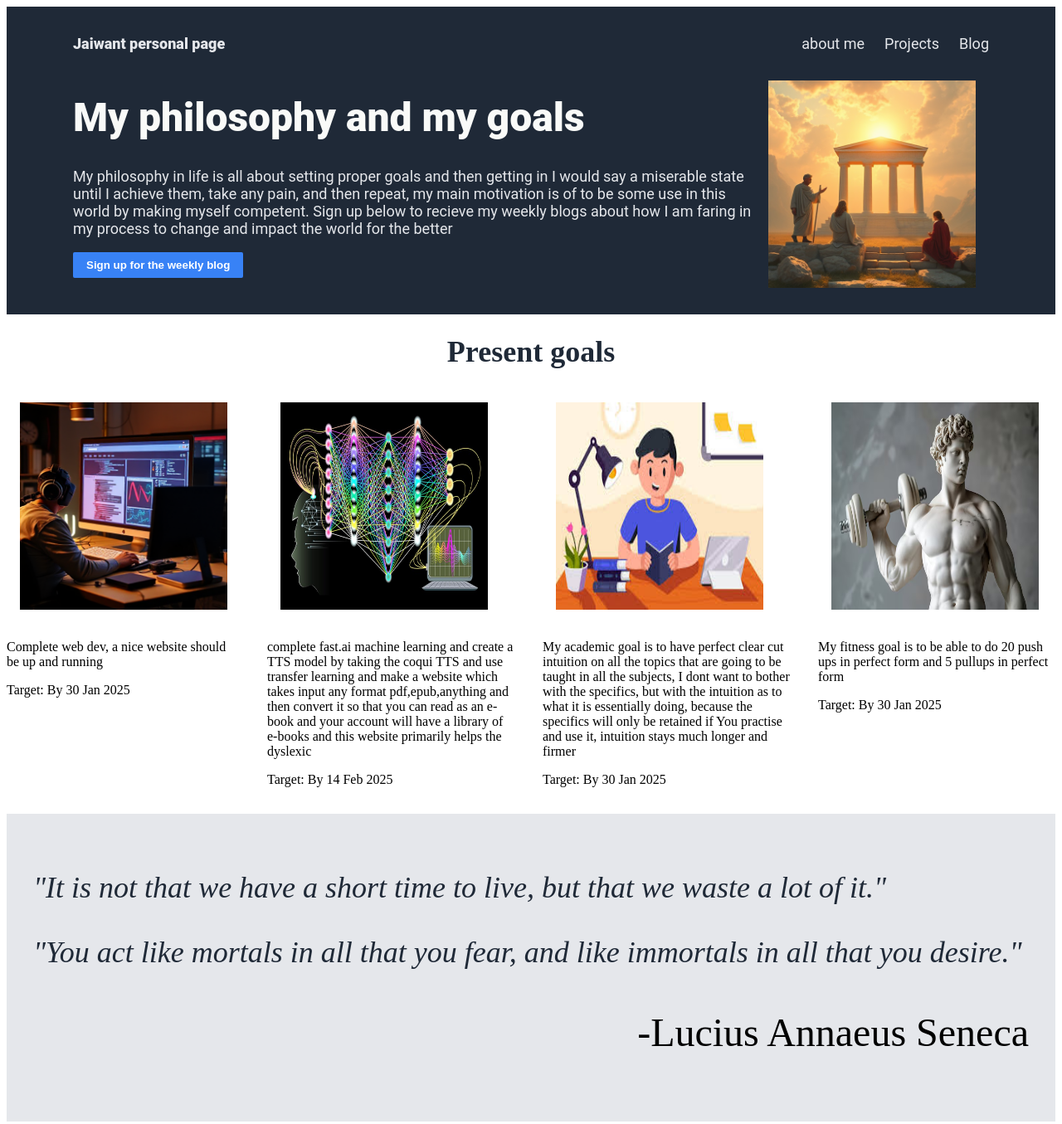
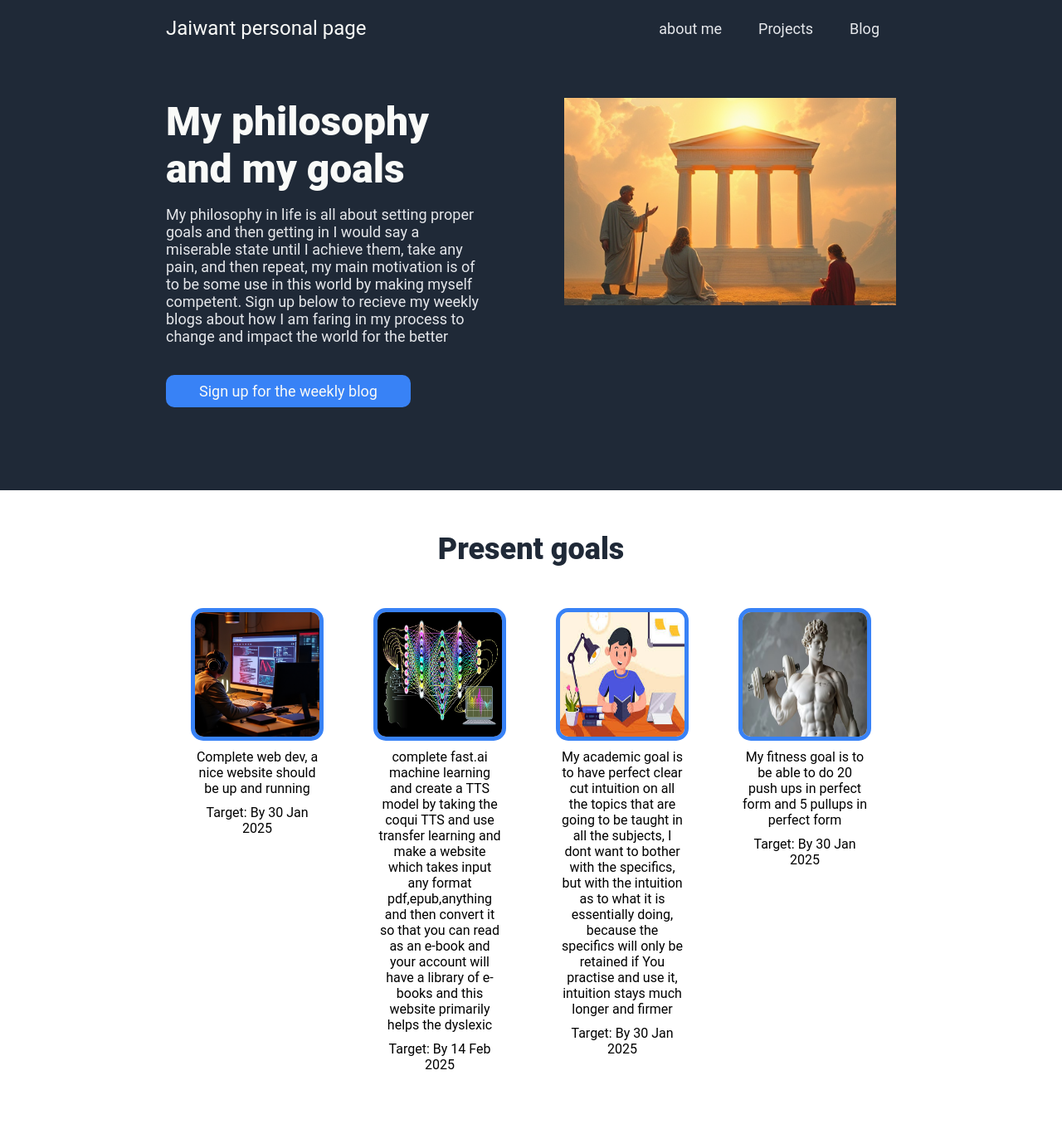
Before and after one commit to probott2op/landing-page, a plain HTML site: page index.html in a window 1280 px wide. Shown: the top 1355 px of the page at 83% size. Drawn offline with Linux system fonts and the light colour scheme.

Commit message:
The whole thing is changed literally 1. changed everything from the html to css 2. made the html easier and parsable 3. css also looks much neater

```diff
--- a/index.html
+++ b/index.html
@@ -7,67 +7,75 @@
     <title>Personal page</title>
 </head>
 <body>
-    <div class="upper-color">
-        <div class="upper">
-            <div class="header">
+    <header>
         <p class="header-logo">Jaiwant personal page</p>
-                <ul>
+        <nav>
+            <ul class="nav-links">
                 <li><a href="">about me</a></li>
                 <li><a href="">Projects</a></li>
                 <li><a href="">Blog</a></li>
             </ul>
+        </nav>
+    </header>
+
+    <main>
+        <div class="main-container1">
+            <div class="main-container1-left">
+                <p class="description-title">My philosophy and my goals</p>
+                <p class="description-text">My philosophy in life is all about setting proper goals and then getting in I would say a miserable state until I achieve them, take any pain, and then repeat, my main motivation is of to be some use in this world by making myself competent. Sign up below to recieve my weekly blogs about how I am faring in my process to change and impact the world for the better</p>
+                <button class="description-button">Sign up for the weekly blog</button>
+            </div class=main-container1-right>
+                <img src="images/philosophy.png" alt="Philosophical image" id="description-img">
             </div>
-            <div class="part1">
-                <div>
-                    <h1>My philosophy and my goals</h1>
-                    <p>My philosophy in life is all about setting proper goals and then getting in I would say a miserable state until I achieve them, take any pain, and then repeat, my main motivation is of to be some use in this world by making myself competent. Sign up below to recieve my weekly blogs about how I am faring in my process to change and impact the world for the better</p>
-                    <button class="button-1">Sign up for the weekly blog</button>
         </div>
-                <img src="images/philosophy.png" alt="Philosophical image">
+        <div class="main">
+            <div class="products-container">
+                <p class="info-header">Present goals</p>
+                <div class="info-boxes">
+                    <div class="info-box">
+                        <img src="images/web-dev.jpeg" alt="web dev" class="info-img">
+                        <p class="info-subtext">Complete web dev, a nice website should be up and running</p>
+                        <p class="info-subtext">Target: By 30 Jan 2025</p>
+                    </div>
+                    <div class="info-box">
+                        <img src="images/neural-network.jpg" alt="neural network" class="info-img">
+                        <p class="info-subtext">complete fast.ai machine learning and create a TTS model by taking the coqui TTS and use transfer learning and make a website which takes input any format pdf,epub,anything and then convert it so that you can read as an e-book and your account will have a library of e-books and this website primarily helps the dyslexic</p>
+                        <p class="info-subtext">Target: By 14 Feb 2025</p>
+                    </div>
+                    <div class="info-box">
+                        <img src="images/study.jpg" alt="studying" class="info-img">
+                        <p class="info-subtext">My academic goal is to have perfect clear cut intuition on all the topics that are going to be taught in all the subjects, I dont want to bother with the specifics, but with the intuition as to what it is essentially doing, because the specifics will only be retained if You practise and use it, intuition stays much longer and firmer</p>
+                        <p class="info-subtext">Target: By 30 Jan 2025</p>
+                    </div>
+                    <div class="info-box">
+                        <img src="images/exercise.png" alt="exercise" class="info-img">
+                        <p class="info-subtext">My fitness goal is to be able to do 20 push ups in perfect form and 5 pullups in perfect form</p>
+                        <p class="info-subtext">Target: By 30 Jan 2025</p>
                     </div>
                 </div>
             </div>
-    <div class="part2">
-        <h1>Present goals</h1>
-        <div class="goals">
-            <div class="info">
-                <img src="images/web-dev.jpeg" alt="web dev">
-                <p>Complete web dev, a nice website should be up and running</p>
-                <p>Target: By 30 Jan 2025</p>
+            <div class="quote-container">
+                <p class="quote-text">"It is not that we have a short time to live, but that we waste a lot of it."</p>
+                <p class="quote-text">"You act like mortals in all that you fear, and like immortals in all that you desire."</p>
+                <div class="quote-author">-Lucius Annaeus Seneca</div>
             </div>
-            <div class="info">
-                <img src="images/neural-network.jpg" alt="neural network">
-                <p>complete fast.ai machine learning and create a TTS model by taking the coqui TTS and use transfer learning and make a website which takes input any format pdf,epub,anything and then convert it so that you can read as an e-book and your account will have a library of e-books and this website primarily helps the dyslexic</p>
-                <p>Target: By 14 Feb 2025</p>
         </div>
-            <div class="info">
-                <img src="images/study.jpg" alt="studying">
-                <p>My academic goal is to have perfect clear cut intuition on all the topics that are going to be taught in all the subjects, I dont want to bother with the specifics, but with the intuition as to what it is essentially doing, because the specifics will only be retained if You practise and use it, intuition stays much longer and firmer</p>
-                <p>Target: By 30 Jan 2025</p>
+        <div class="signup-container">
+            <div class="signup-container-inner">
+                <div class="signup-container-header-and-info">
+                    <h3>Hurry up and register!</h3>
+                    <p>Sign up to get weekly blog emails on how I am faring with my goals!</p>
                 </div>
-            <div class="info">
-                <img src="images/exercise.png" alt="exercise">
-                <p>My fitness goal is to be able to do 20 push ups in perfect form and 5 pullups in perfect form</p>
-                <p>Target: By 30 Jan 2025</p>
+                <div class="signup-container-button">
+                    <button class="button-2">Sign up</button>
                 </div>
             </div>
         </div>
-    <div class="quotes">
-        <p class="quote-text">"It is not that we have a short time to live, but that we waste a lot of it."</p>
-        <p class="quote-text">"You act like mortals in all that you fear, and like immortals in all that you desire."</p>
-        <p class="quote-author">-Lucius Annaeus Seneca</p>
+    </main>
+    <footer>
+        <div class="footer">
+            <p class="footer-text">copyright © The Odin Project 2025</p>
         </div>
-    <div class="part3">
-        <div class="sign-up">
-            <div>
-                <p class="hurry">Hurry up and register!</p>
-                <p>Sign up to get weekly blog emails on how I am faring with my goals!</p>
-            </div>
-            <button class="button-2">Sign up</button>
-        </div>
-    </div>
-    <div class="footer">
-        copyright © The Odin Project 2025
-    </div>
+    </footer>
 </body>
 </html>
--- a/style.css
+++ b/style.css
@@ -1,160 +1,195 @@
-.header
+*
+{
+    margin: 0;
+    padding: 0;
+    box-sizing: border-box;
+    font-family: Roboto, sans-serif;
+}
+header
 {
     display: flex;
-    justify-content: space-between;
-}
-.upper
-{
-    font-family: Roboto;
-    display: flex;
-    flex-direction: column;
-    margin: 0 64px;
-    padding: 16px;
-    border: 0;
-}
-.upper-color
-{
+    justify-content: flex-end;
+    align-items: center;
+    padding: 20px;
     background-color: #1F2937;
-}
-.upper h1
-{
-    font-size: 48px;
-    font-weight: 900;
-    color: #F9FAF8;
-}
-.upper p, .upper a
-{
-    font-size: 18px;
-    color: #E5E7EB;
 }
 .header-logo
 {
+    cursor: pointer;
     font-size: 24px;
-    color: #F9FAF8;
-    font-weight: 900;
+    color: #f9faf8;
+    margin-right: auto;
 }
-ul{
-    display: flex;
-    padding: 0;
-    margin: 0;
-    list-style-type: none;
-    justify-content: space-between;
-    align-items: center;
-    gap: 24px;
+
+.nav-links
+{
+    list-style: none;
 }
-a{
+.nav-links li{
+    display: inline-block;
+    padding: 0px 20px;
+}
+.nav-links li a
+{
+    transition: ease 0.3s ease 0s;
+    font-size: 18px;
+    color: #e5e7eb;
     text-decoration: none;
 }
-.part1
+.nav-links li a:hover
+{
+    color: #0088a9;
+}
+.main-container1
+{
+    display: flex;
+    background-color: #1f2937;
+    padding: 50px 20px 100px 20px;
+}
+header, .main-container1
+{
+    padding-left: 200px;
+    padding-right: 200px;
+    gap: 100px;
+}
+.main-container1-left p
+{
+    margin-bottom: 16px;
+}
+.main-container1-right
 {
     display: flex;
 }
-.button-1{
-    background-color: #3882F6;
-    color: white;
-    padding: 8px 16px;
-    border-radius: 2px;
+.main-container1-right, .main-container1-left
+{
+    flex-direction: column;
+    flex: 1;
+}
+.description-title {
+    font-size: 48px;
+    color: #f9faf8;
+    font-weight: 900;
+  }
+.description-text
+{
+    font-size: 18px;
+    color: #e5e7eb;
+}
+button {
+    padding: 9px 40px;
+    border-radius: 10px;
+    cursor: pointer;
+    transition: all 0.3s ease 0s;
+    font-size: 18px;
+  }
+.description-button
+{
     border: none;
+    background-color: #3882f6;
+    color: #f9faf8;
+    margin-top: 20px;
+}
+#description-img {
+    height: 250px;
+    width: 400px;
+    object-fit: cover;
+  }
+.products-container {
+    display: flex;
+    flex-direction: column;
+    align-items: center;
+    padding: 50px 250px 100px 250px;
+}
+.info-header {
+    font-size: 36px;
+    color: #1f2937;
     font-weight: 900;
+    padding-bottom: 50px;
 }
-img
+.info-boxes {
+    display: flex;
+    justify-content: center;
+    gap: 60px;
+}
+.info-box {
+    display: flex;
+    flex-direction: column;
+    align-items: center;
+}
+.info-img {
+    width: 160px;
+    height: 160px;
+    border: 5px solid #3882f6;
+    border-radius: 15px;
+}
+.info-subtext {
+    flex-wrap: wrap;
+    width: 150px;
+    text-align: center;
+    padding-top: 10px;
+}
+.quote-container {
+    display: flex;
+    flex-direction: column;
+    background-color: #e5e7eb;
+    padding: 100px 150px 75px 150px;
+}
+.quote-container p {
+    font-size: 36px;
+    font-style: italic;
+    font-weight: lighter;
+    color: #1f2937;
+}
+.quote-author
 {
-    padding: 16px;
-    width: 250px;
-    height: 250px;
+    align-self: end;
+  font-size: 24px;
+  font-weight: bold;
+  padding-right: 30px;
 }
-.part2 h1{
+.signup-container {
+    display: flex;
+    flex-direction: column;
+    padding: 100px 150px;
+  }
+.signup-container-inner {
+    display: flex;
+    justify-content: center;
+    align-items: center;
+    background-color: #3882f6;
+    height: 150px;
+    border-radius: 10px;
+}
+.signup-container-header-and-info {
+    flex: 2;
+    display: flex;
+    flex-direction: column;
+    padding-left: 100px;
+}
+.signup-container-header-and-info h3 {
+    color: #f9faf8;
+    padding-bottom: 5px;
+}
+.signup-container-header-and-info p {
+    color: #e5e7eb;
+  }
+.signup-container-button {
+    display: flex;
+    flex: 1;
+    justify-content: end;
+    padding-right: 100px;
+}
+.button-2 {
+    border: 2px solid #f9faf8;
+    background-color: #3882f6;
+    color: #f9faf8;
+}
+footer {
     display: flex;
     align-items: center;
     justify-content: center;
-    font-size: 36px;
-    font-weight: 900;
-    color: #1F2937;
+    background-color: #1f2937;
+    color: #e5e7eb;
+    font-size: 18px;
+    height: 100px;
 }
-.part2{
-    margin: 16px 0;
-}
-.goals
-{
-    display: flex;
-    gap: 32px;
-    justify-content: center;
-    align-items: baseline;
-}
-.info
-{
-    max-width: 300px;
-}
-.quotes
-{
-    background-color: #E5E7EB;
-    padding: 32px;
-}
-.quote-text
-{
-    font-size: 36px;
-    font-style: italic;
-    color: #1F2937;
-    font-weight: 100;
-}
-.quote-author
-{
-    font-size: 48px;
-    display: flex;
-    justify-content: end;
-}
-.sign-up
-{
-    display: flex;
-    justify-content: center;
-    align-items: center;
-    gap: 80px;
-    background-color: #3882F6;
-    max-width: 600px;
-    max-height: 500px;
-    color: #F9FAF8;
-    padding: 32px;
-    border-radius: 3px;
-}
-.part3
-{
-    margin: 64px;
-    display: flex;
-    align-items: center;
-    justify-content: center;
-}
-.button-2
-{
-    background-color: transparent;
-    border: 2px solid #F9FAF8;
-    padding: 16px;
-    font-size: 16px;
-    color: #F9FAF8;
-    border-radius: 2px;
-    white-space: nowrap;
-    font-weight: 900;
-}
-.footer
-{
-    display: flex;
-    justify-content: center;
-    align-items: center;
-    background-color: #1F2937;
-    font-size: 24px;
-    font-weight: 600;
-    color: #F9FAF8;
-    font-family: Roboto;
-    padding: 24px;
-}
-.hurry
-{
-    font-weight: 900;
-    font-size: 24px;
-}
-button{
-    cursor: pointer;
-}
-button:hover{
-    box-shadow: 0 6px 12px rgba(0, 0, 0, 0.2);
-    transform: scale(1.1);
-}
```
Lines whose indentation alone changed are shown as unchanged.
